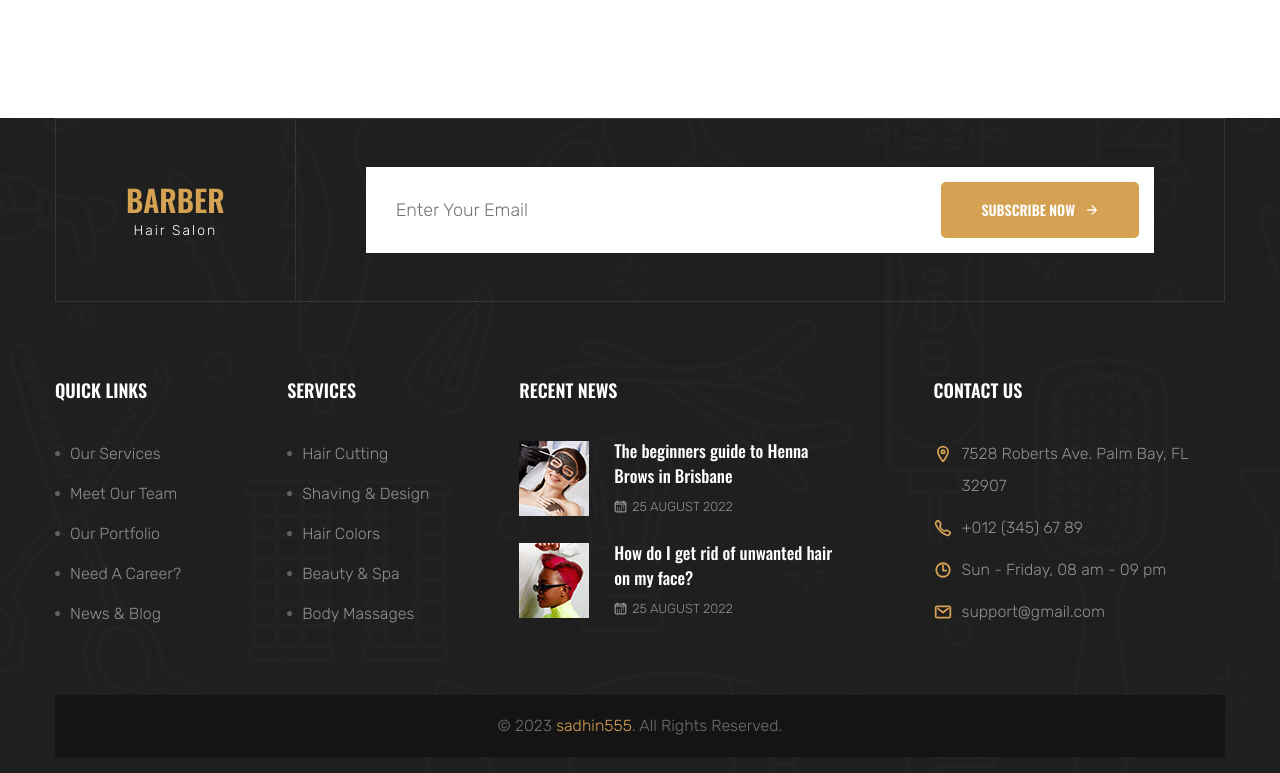
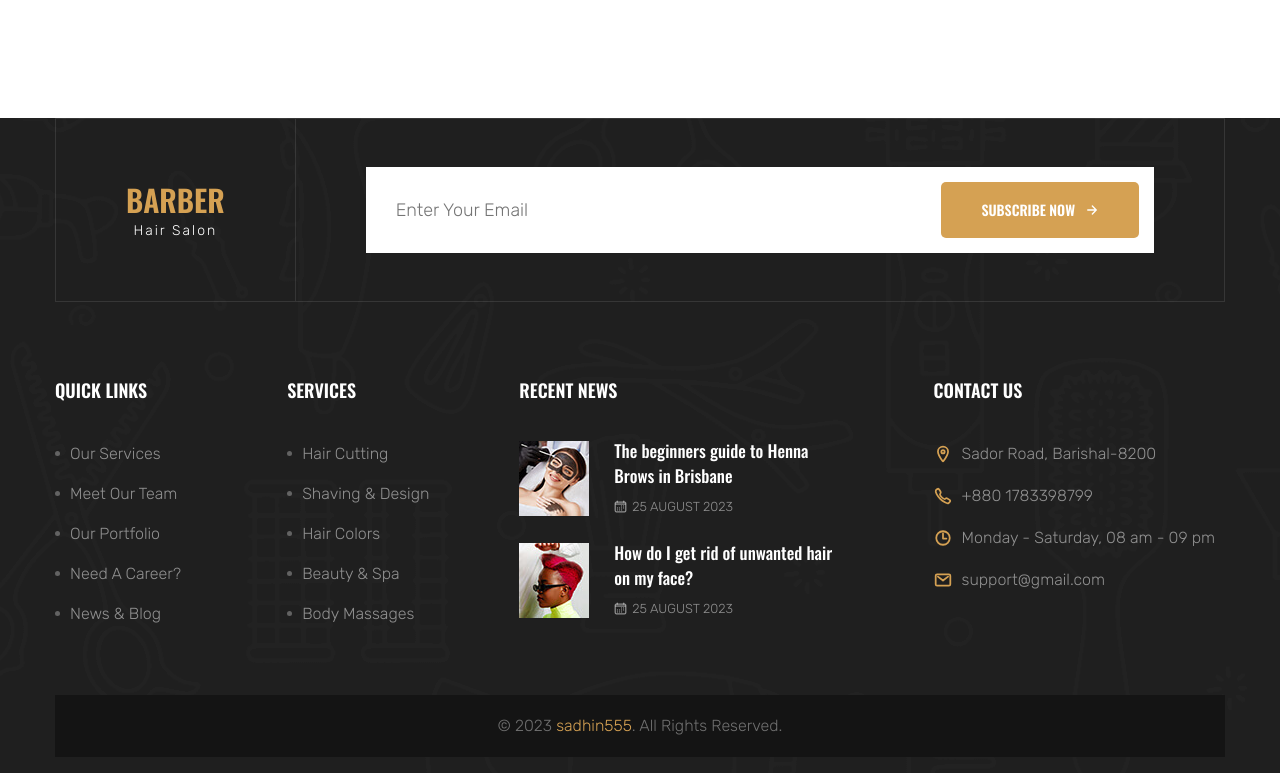
Before and after one commit to sadhin555/barber, a plain HTML site: page index.html in a window 1280 px wide. Shown: the part 5064-5837 px from the top of the page. Drawn offline with nearby package versions, Linux system fonts and the light colour scheme.

Commit message:
Update index.html

```diff
--- a/index.html
+++ b/index.html
@@ -913,7 +913,7 @@
                   <div class="card-date">
                     <ion-icon name="calendar-outline" aria-hidden="true"></ion-icon>
 
-                    <time datetime="2022-08-25">25 August 2022</time>
+                    <time datetime="2022-08-25">25 August 2023</time>
                   </div>
                 </div>
 
@@ -936,7 +936,7 @@
                   <div class="card-date">
                     <ion-icon name="calendar-outline" aria-hidden="true"></ion-icon>
 
-                    <time datetime="2022-08-25">25 August 2022</time>
+                    <time datetime="2022-08-25">25 August 2023</time>
                   </div>
                 </div>
 
@@ -955,26 +955,26 @@
               <ion-icon name="location-outline" aria-hidden="true"></ion-icon>
 
               <address class="contact-link">
-                7528 Roberts Ave. Palm Bay, FL 32907
+                Sador Road, Barishal-8200
               </address>
             </li>
 
             <li class="footer-list-item">
               <ion-icon name="call-outline" aria-hidden="true"></ion-icon>
 
-              <a href="tel:+0123456789" class="contact-link">+012 (345) 67 89</a>
+              <a href="tel:+0123456789" class="contact-link">+880 1783398799</a>
             </li>
 
             <li class="footer-list-item">
               <ion-icon name="time-outline" aria-hidden="true"></ion-icon>
 
-              <span class="contact-link">Sun - Friday, 08 am - 09 pm</span>
+              <span class="contact-link">Monday - Saturday, 08 am - 09 pm</span>
             </li>
 
             <li class="footer-list-item">
               <ion-icon name="mail-outline" aria-hidden="true"></ion-icon>
 
-              <a href="mailto:support@gmail.com" class="contact-link">support@gmail.com</a>
+              <a href="mailto:sadhin.halder64t@gmail.com" class="contact-link">support@gmail.com</a>
             </li>
 
           </ul>
```
